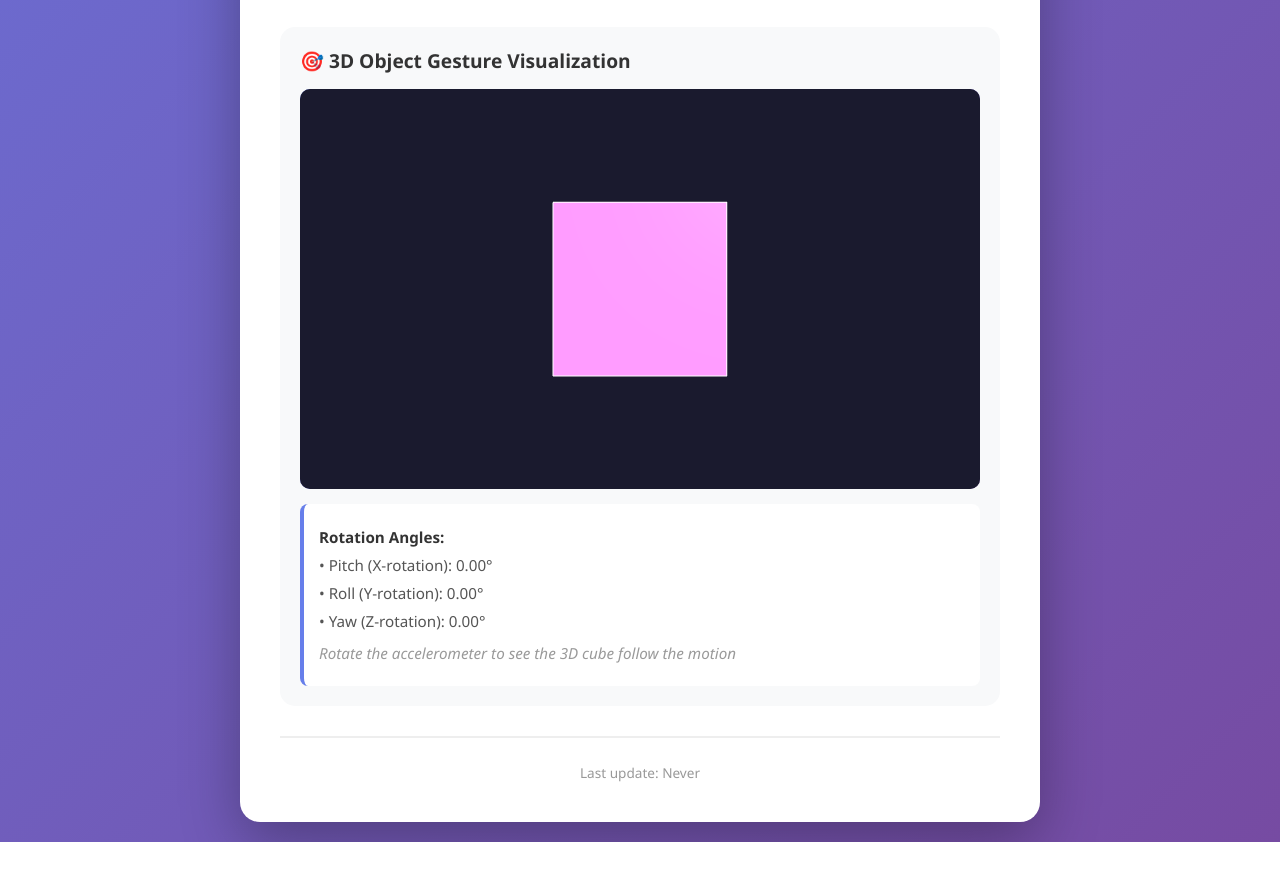
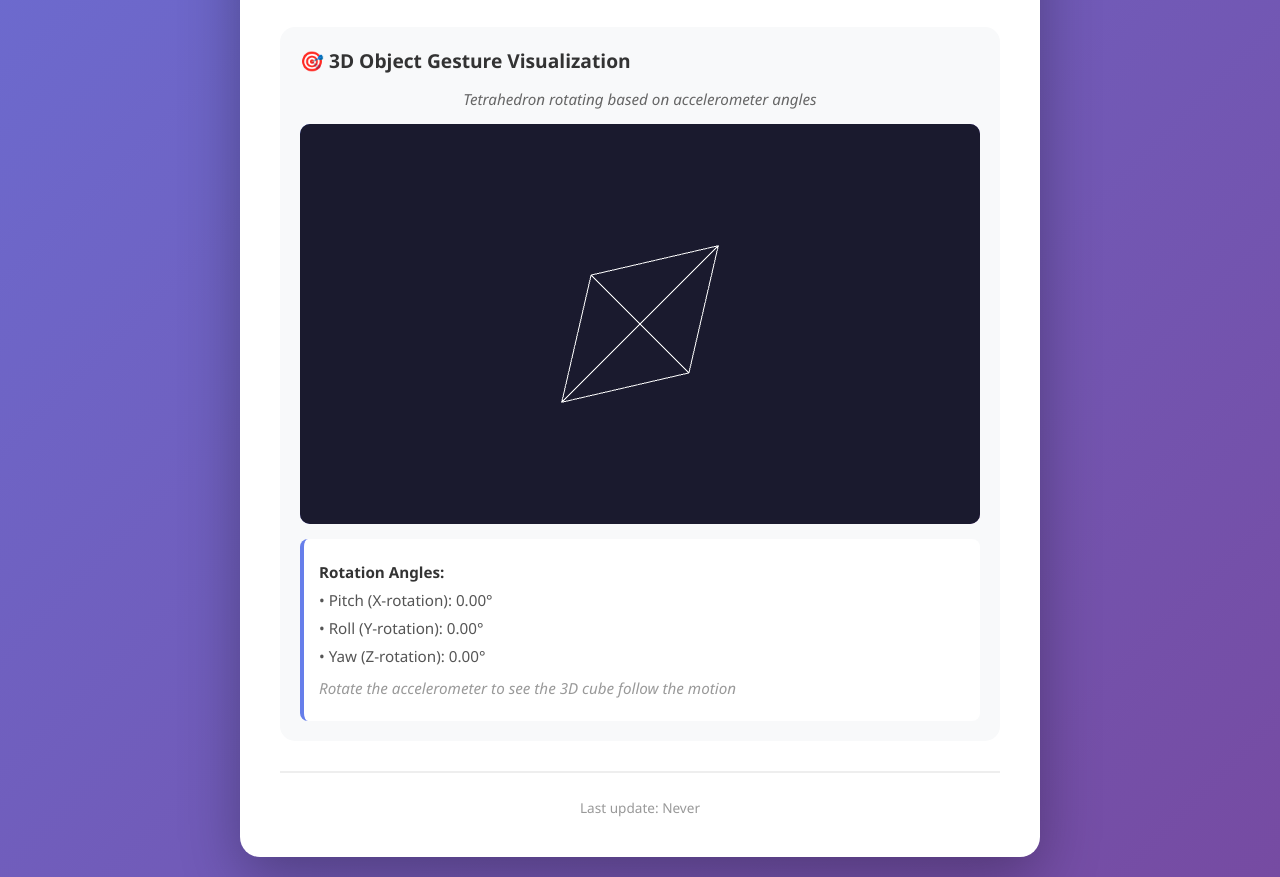
Before and after one commit to jhc159/brae328lab, a website: page index.html in a window 1280 px wide. Shown: the part 1417-2294 px from the top of the page. Before the commit the page ends 2259 px from the top, so only its background shows below. Drawn offline with nearby package versions, Linux system fonts and the light colour scheme.

Commit message:
Change 3D visualization object from cube to tetrahedron
- Replace BoxGeometry (cube) with TetrahedronGeometry
- Tetrahedron has 4 color-coded faces for better visual rotation
- Tetrahedron provides clearer indication of 3D orientation
- Update section description to reflect change
- Wireframe outline still applied for depth perception
- Same lighting and rotation mapping maintained

```diff
--- a/index.html
+++ b/index.html
@@ -444,6 +444,7 @@
 
         <div class="visualization-section">
             <h3>🎯 3D Object Gesture Visualization</h3>
+            <p style="text-align: center; color: #666; font-size: 0.95em; margin-bottom: 15px;"><em>Tetrahedron rotating based on accelerometer angles</em></p>
             <canvas id="canvas3d"></canvas>
 
             <div class="gesture-info">
@@ -669,14 +670,12 @@
             renderer.setPixelRatio(window.devicePixelRatio);
 
             // Create cube
-            const geometry = new THREE.BoxGeometry(1.5, 1.5, 1.5);
+            const geometry = new THREE.TetrahedronGeometry(1.2, 0);
             const materials = [
-                new THREE.MeshPhongMaterial({ color: 0x667eea }),  // Right (X)
-                new THREE.MeshPhongMaterial({ color: 0xf5576c }),  // Left (X)
-                new THREE.MeshPhongMaterial({ color: 0x00f2fe }),  // Top (Z)
-                new THREE.MeshPhongMaterial({ color: 0x4facfe }),  // Bottom (Z)
-                new THREE.MeshPhongMaterial({ color: 0xf093fb }),  // Front (Y)
-                new THREE.MeshPhongMaterial({ color: 0xfa7921})   // Back (Y)
+                new THREE.MeshPhongMaterial({ color: 0x667eea }),  // Face 1
+                new THREE.MeshPhongMaterial({ color: 0xf5576c }),  // Face 2
+                new THREE.MeshPhongMaterial({ color: 0x00f2fe }),  // Face 3
+                new THREE.MeshPhongMaterial({ color: 0xf093fb })   // Face 4
             ];
 
             cube = new THREE.Mesh(geometry, materials);
```
